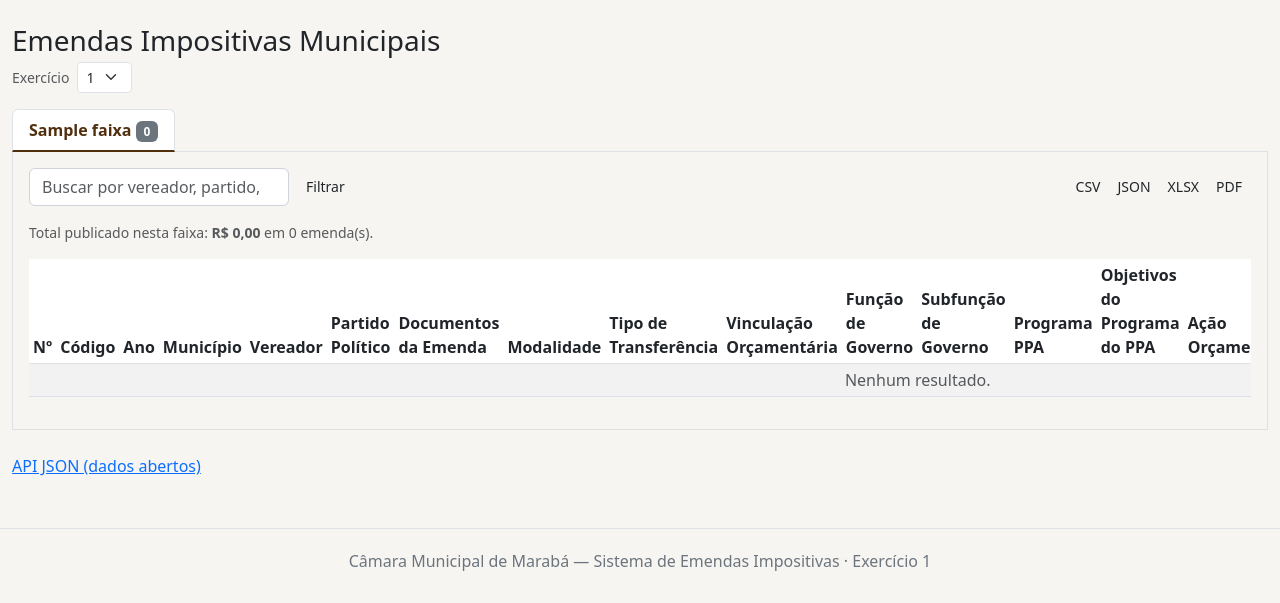
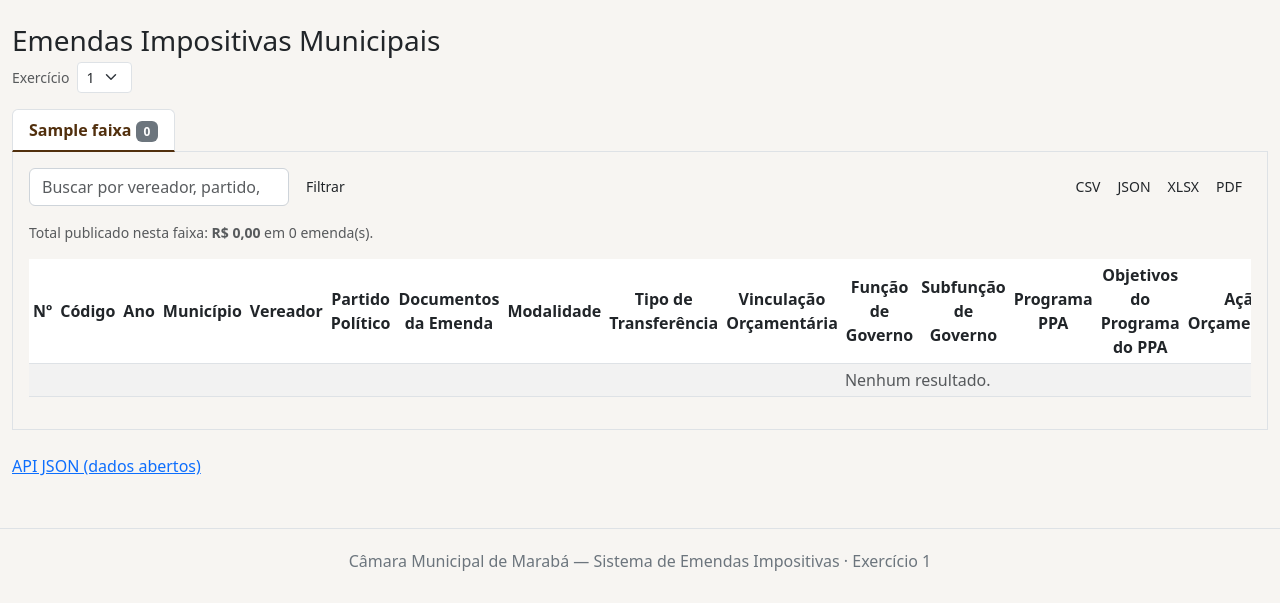
Before and after one commit to CMMaraba/cmm-emendas, a Django app: page /emendas/ in a window 1280 px wide. Shown: the part 56-659 px from the top of the page. Run offline with Django 5.2, Linux system fonts and the light colour scheme; tables that the repository leaves empty hold one stand-in row (values such as "Sample post"); data that the repository does not hold is empty.

Commit message:
Centraliza o texto do cabeçalho da tabela pública (vertical e horizontal), independente do tamanho da coluna
Co-Authored-By: Claude Sonnet 5 <noreply@anthropic.com>

```diff
--- a/templates/transparencia/tabela_publica.html
+++ b/templates/transparencia/tabela_publica.html
@@ -56,7 +56,7 @@
         <table class="table table-striped table-sm">
             <thead>
                 <tr>
-                    {% for coluna in colunas %}<th>{{ coluna }}</th>{% endfor %}
+                    {% for coluna in colunas %}<th class="text-center align-middle">{{ coluna }}</th>{% endfor %}
                 </tr>
             </thead>
             <tbody>
```
